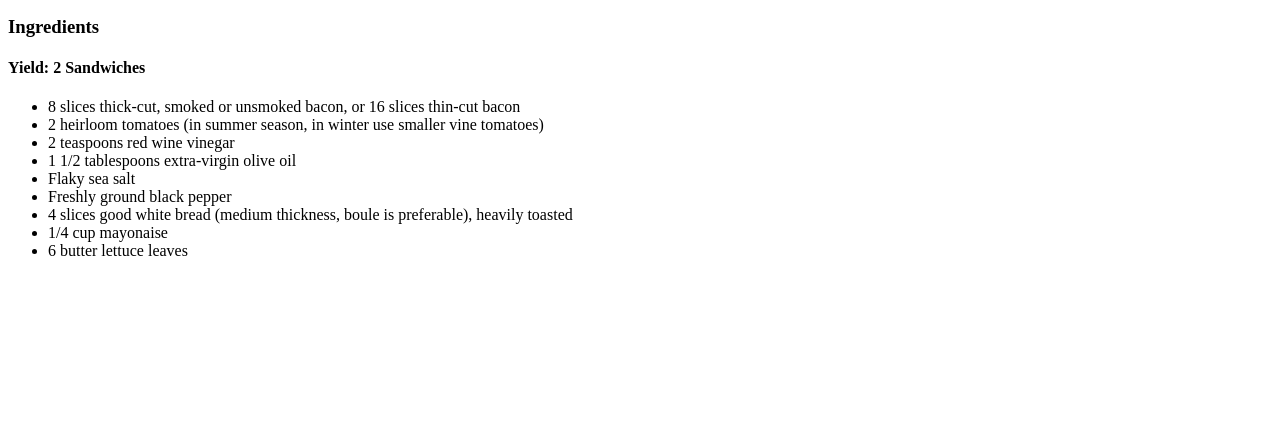
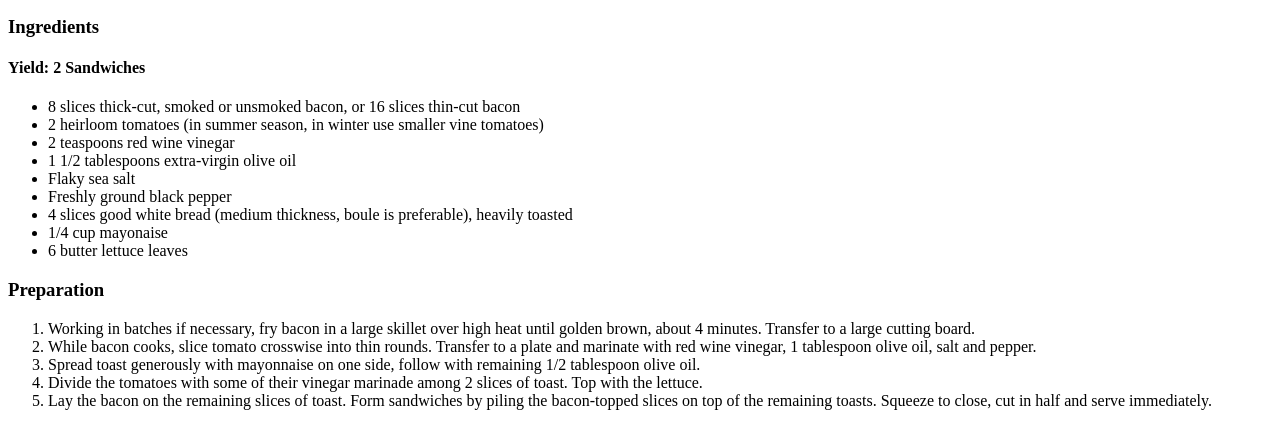
Before and after one commit to Jumb0J1mb0/odin-recipes, a plain HTML site: page recipes/blt.html in a window 1280 px wide. Shown: the part 491-917 px from the top of the page. Before the commit the page ends 800 px from the top, so only its background shows below. Drawn offline with Linux system fonts and the light colour scheme.

Commit message:
add organized blt recipe list

```diff
--- a/recipes/blt.html
+++ b/recipes/blt.html
@@ -39,5 +39,24 @@
             <li> 6 butter lettuce leaves </li>
         </ul>
 
+        <h3>Preparation</h3>
+        <ol>
+            <li> Working in batches if necessary, fry bacon in a
+                large skillet over high heat until golden brown,
+                about 4 minutes. Transfer to a large cutting board.</li>
+            <li> While bacon cooks, slice tomato crosswise into thin
+                rounds. Transfer to a plate and marinate with red
+                wine vinegar, 1 tablespoon olive oil, salt and
+                pepper.</li>
+            <li> Spread toast generously with mayonnaise on one side,
+                follow with remaining 1/2 tablespoon olive oil.</li>
+            <li> Divide the tomatoes with some of their vinegar
+                marinade among 2 slices of toast. Top with the
+                lettuce.</li>
+            <li> Lay the bacon on the remaining slices of toast. Form
+                sandwiches by piling the bacon-topped slices on top of
+                the remaining toasts. Squeeze to close, cut in half
+                and serve immediately.</li>
+        </ol>
     </body>
 </html>
```
